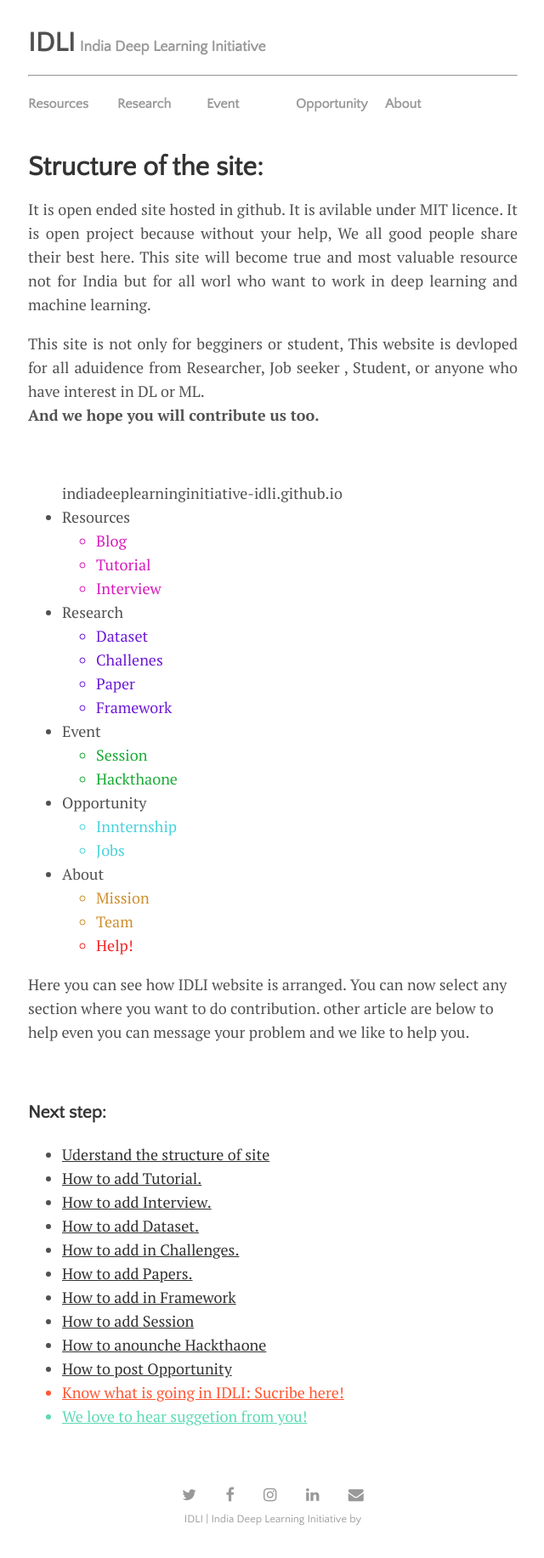
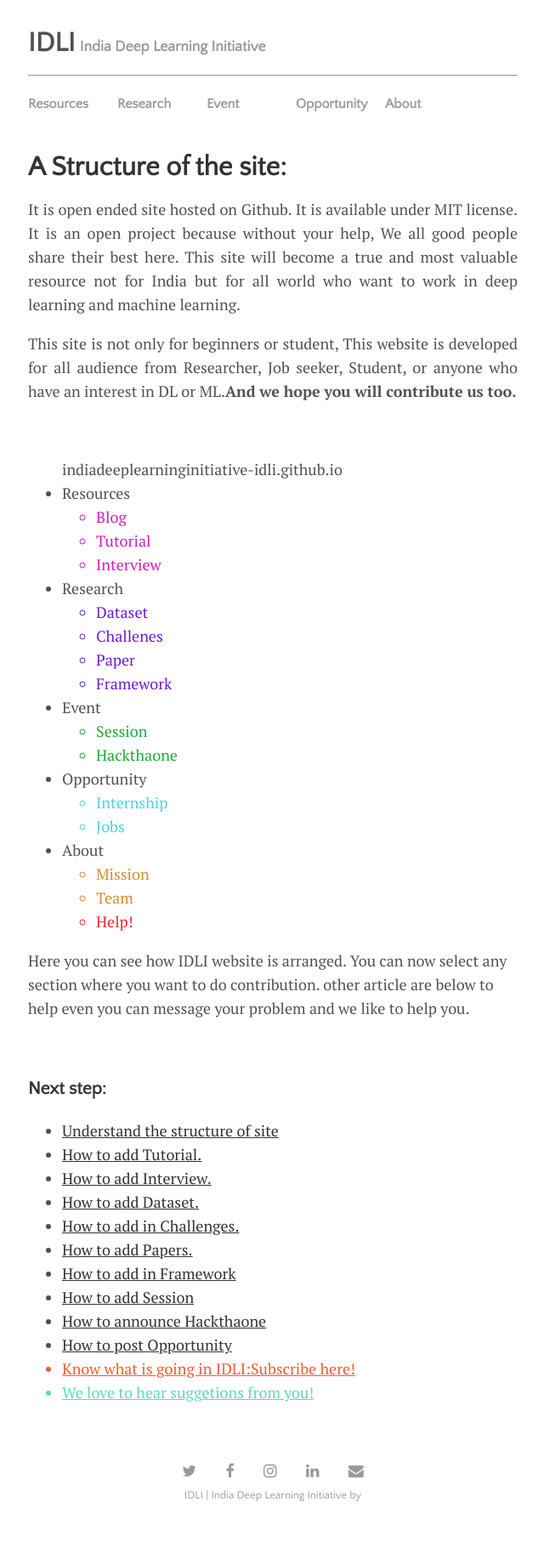
Before and after one commit to IndiaDeepLearningInitiative-IDLI/IndiaDeepLearningInitiative-IDLI.github.io, a Jekyll site: the page built from help/struc_help.html, in a window 1280 px wide. Shown: the whole page at 85% size, without its empty margins (319-959 px from the left). Built offline with Jekyll 4.4.1, drawn with Linux system fonts in a browser that asks for light colours; nearby versions of some CDN libraries; comment, search, counter and statistics services are not loaded; after the commit the page ends 1805 px from its top, so only the background shows below that.

Commit message:
typo fix

```diff
--- a/help/struc_help.html
+++ b/help/struc_help.html
@@ -3,9 +3,9 @@ layout: default
 title: Structure of site
 ---
 <div>
-  <h1> Structure of the site: </h1>
-  <p style="text-align: justify;">It is open ended site hosted in github. It is avilable under MIT licence. It is open project because without your help, We all good people share their best here. This site will become true and most valuable resource not for India but for all worl who want to work in deep learning and machine learning.</p>
-  <p style="text-align: justify;">This site is not only for begginers or student, This website is devloped for all aduidence from Researcher, Job seeker , Student, or anyone who have interest in DL or ML.<br><strong>And we hope you will contribute us too.</strong> </p>
+  <h1>A Structure of the site: </h1>
+  <p style="text-align: justify;">It is open ended site hosted on Github. It is available under MIT license. It is an open project because without your help, We all good people share their best here. This site will become a true and most valuable resource not for India but for all world who want to work in deep learning and machine learning.</p>
+  <p style="text-align: justify;">This site is not only for beginners or student, This website is developed for all audience from Researcher, Job seeker, Student, or anyone who have an interest in DL or ML.<strong>And we hope you will contribute us too.</strong> </p>
   <br>
   <ul>indiadeeplearninginitiative-idli.github.io
     <li>Resources
@@ -31,7 +31,7 @@ title: Structure of site
     </li>
     <li>Opportunity
       <ul>
-        <li style="color: #49d3dc ;">Innternship</li>
+        <li style="color: #49d3dc ;">Internship</li>
         <li style="color: #49d3dc ;">Jobs</li>
       </ul>
     </li>
@@ -47,7 +47,7 @@ title: Structure of site
   <br>
   <h3>Next step:</h3>
   <ul>
-    <li><a href="{{ site.github.url }}/help/struc_help.html">Uderstand the structure of site</a></li>
+    <li><a href="{{ site.github.url }}/help/struc_help.html">Understand the structure of site</a></li>
     <li><a href="{{ site.github.url }}/help/tutorial_help.html">How to add Tutorial.</a></li>
     <li><a href="{{ site.github.url }}/help/interview_help.html">How to add Interview.</a></li>
     <li><a href="{{ site.github.url }}/help/dataset_help.html">How to add Dataset.</a></li>
@@ -55,10 +55,10 @@ title: Structure of site
     <li><a href="{{ site.github.url }}/help/paper_help.html">How to add Papers.</a></li>
     <li><a href="{{ site.github.url }}/help/framework_help.html">How to add in Framework</a></li>
     <li><a href="{{ site.github.url }}/help/session_help.html">How to add Session</a></li>
-    <li><a href="{{ site.github.url }}/help/hackthaone_help.html">How to anounche Hackthaone</a></li>
+    <li><a href="{{ site.github.url }}/help/hackthaone_help.html">How to announce Hackthaone</a></li>
     <li><a href="{{ site.github.url }}/help/opportunity_help.html">How to post Opportunity </a></li>
-    <li style="color: #ff5733 ;"><a href="{{ site.github.url }}/help/sub.html" style="color: #ff5733 ;">Know what is going in IDLI: Sucribe here!</a></li>
-    <li style="color: #5cdab4 ;"><a href="{{ site.github.url }}/help/share_help.html" style="color: #5cdab4 ;">We love to hear suggetion from you!</a></li>
+    <li style="color: #ff5733 ;"><a href="{{ site.github.url }}/help/sub.html" style="color: #ff5733 ;">Know what is going in IDLI:Subscribe here!</a></li>
+    <li style="color: #5cdab4 ;"><a href="{{ site.github.url }}/help/share_help.html" style="color: #5cdab4 ;">We love to hear suggetions from you!</a></li>
   </ul>
 </div>
 <div id="disqus_thread"></div>
```
